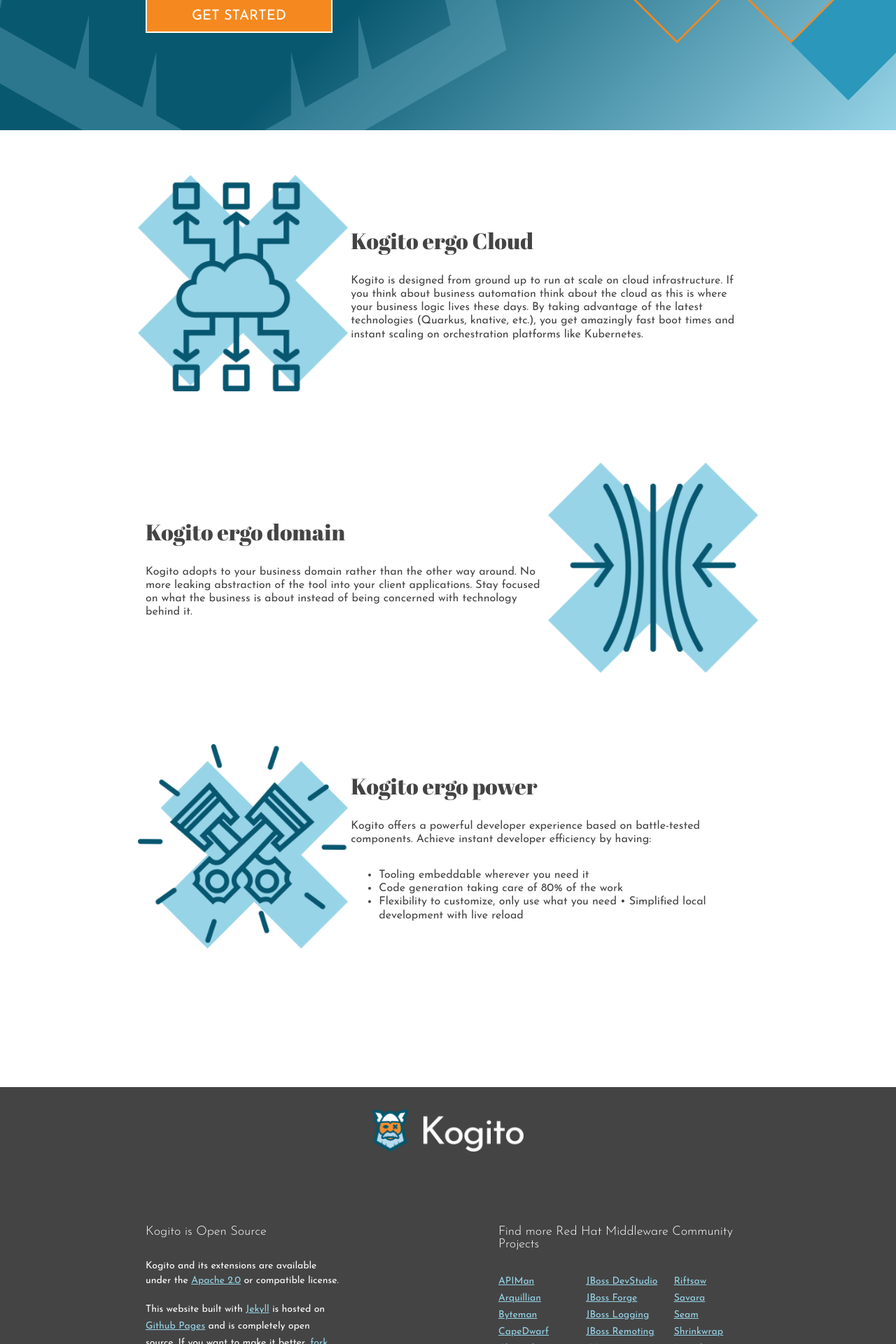
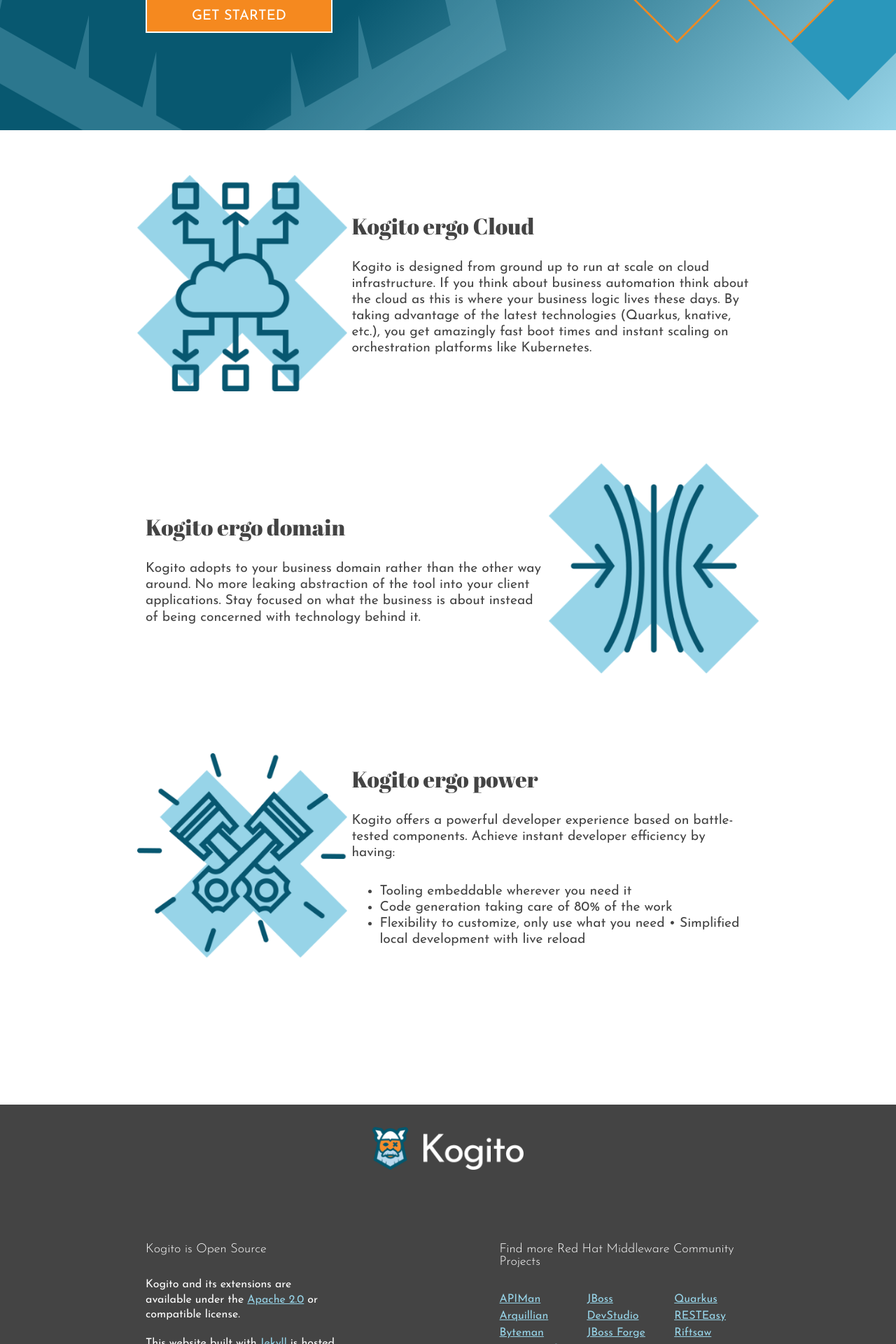
Before and after one commit to apache/incubator-kie-kogito-website, a Jekyll site: the page built from index.md, in a window 1280 px wide. Shown: the part 512-2432 px from the top of the page at 70% size. Built offline with Jekyll 4.4.1, drawn with Linux system fonts in a browser that asks for light colours; nearby versions of some CDN libraries.

Commit message:
Updated type size (#10)

```diff
--- a/_sass/includes/project-footer.scss
+++ b/_sass/includes/project-footer.scss
@@ -18,7 +18,7 @@
   p {
     margin-top: 0;
     margin-bottom: 0;
-    font-size: .875rem;
+    font-size: 1rem;
     @media screen and (max-width: 1024px) {
       grid-column: 1/6;
     }
@@ -40,7 +40,7 @@
   }
 
   a {
-    font-size: .875rem;
+    font-size: 1rem;
     color: $light-blue;
   }
 
@@ -51,7 +51,7 @@
 
   .more-info {
     padding-left: 4rem;
-    font-size: .875rem;
+    font-size: 1rem;
     margin-bottom: 2rem;
     grid-column: 7/13;
     ul {
--- a/_sass/kogito.scss
+++ b/_sass/kogito.scss
@@ -14,6 +14,7 @@
   font-weight: 400;
   color: $dark-grey;
   line-height: 1.2;
+  font-size: 1.2rem;
 }
 
 div.content {
@@ -62,6 +63,7 @@
   font-family: 'Josefin Sans', sans-serif;
   font-weight: 400;
   line-height: 1.2;
+  font-size: 1.2rem;
 }
 
 a {
```
Also changed, not shown: 1 other file.
